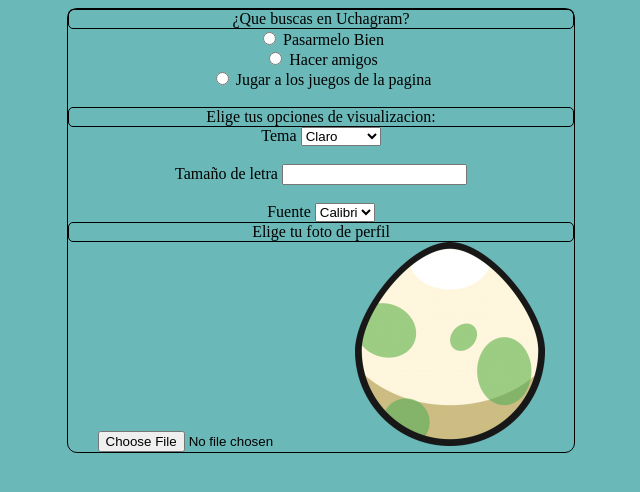
After one commit to PedroPM-775/ProyectoRedSocial, a PHP site: page /perfil.php in a window 1280 px wide. The commit adds this page. Shown: the top 492 px of the page, without its empty margins (319-959 px from the left). Run offline with PHP 8.4, Linux system fonts and the light colour scheme; the visitor is signed in with stand-in values (Sample User, id 1).

Commit message:
commit clase 25_11

```diff
--- /dev/null
+++ b/menu.php
@@ -0,0 +1 @@
+<?php
--- /dev/null
+++ b/perfil.php
@@ -0,0 +1,75 @@
+<?php
+include "DAO.php";
+include "menu.php";
+
+session_start();
+//@ Comprobase que o usuario se autenticou
+if (!isset($_SESSION['usuario'])) {
+    die("Error, inicie sesion <a href='login.php'>aqui</a>.<br />");
+}
+$usuario = $_SESSION['usuario'];
+$foto = "fotos/foto_" . $usuario . ".jpg";
+?>
+
+<!DOCTYPE html>
+<html lang="en">
+
+<head>
+    <meta charset="UTF-8">
+    <meta http-equiv="X-UA-Compatible" content="IE=edge">
+    <meta name="viewport" content="width=device-width, initial-scale=1.0">
+    <link rel="stylesheet" href="hojaform.css">
+    <title>Perfil</title>
+</head>
+
+<body>
+    <div id="contenedorform">
+        <form action="" method="post">
+
+            <legend> ¿Que buscas en Uchagram? </legend>
+            <input type="radio" id="valor1" name="valores[]" value="valor1" <?php if (
+                                                                                isset($_POST['valores']) && in_array("valor1", $_POST['valores'])
+                                                                            ) echo "checked"; ?>>
+            <label for="valor1">Pasarmelo Bien</label><br>
+            <input type="radio" id="valor2" name="valores[]" value="valor2" <?php if (
+                                                                                isset($_POST['valores']) && in_array("valor2", $_POST['valores'])
+                                                                            ) echo "checked"; ?>>
+            <label for="valor2">Hacer amigos</label><br>
+            <input type="radio" id="valor3" name="valores[]" value="valor3" <?php if (
+                                                                                isset($_POST['valores']) && in_array("valor3", $_POST['valores'])
+                                                                            ) echo "checked"; ?>>
+            <label for="valor3">Jugar a los juegos de la pagina</label></br></br>
+
+            <legend> Elige tus opciones de visualizacion: </legend>
+            <label for="lang">Tema</label>
+            <select name="tema" id="lang">
+                <option value="claro" <?php if (isset($_POST['tema']) && strcasecmp("claro", $_POST['tema'])) echo "selected"; ?>>Claro</option>
+                <option value="oscuro" <?php if (isset($_POST['tema']) && strcasecmp("oscuro", $_POST['tema'])) echo "selected"; ?>>Oscuro</option>
+                <option value="accesible" <?php if (isset($_POST['tema']) && strcasecmp("accesible", $_POST['tema'])) echo "selected"; ?>>Accesible</option>
+
+            </select> </br></br>
+            <label for="tamano">Tamaño de letra</label>
+            <input type="number" id="tamano" name="tamano" value="tamaño por defecto" /><br> <br>
+            <label for="lang">Fuente</label>
+            <select name="fuente" id="lang">
+                <option value="calibri" <?php if (isset($_POST['fuente']) && strcasecmp("calibri", $_POST['fuente'])) echo "selected"; ?>>Calibri</option>
+                <option value="arial" <?php if (isset($_POST['fuente']) && strcasecmp("arial", $_POST['fuente'])) echo "selected"; ?>>Arial</option>
+            </select>
+
+
+            <legend>Elige tu foto de perfil </legend>
+            <input type="file" name="foto" id="foto">
+            <img src="<?php
+                        if (file_exists($foto)) {
+                            echo $foto;
+                        } else {
+                            echo "fotos/default.png";
+                        }
+
+
+                        ?>">
+        </form>
+    </div>
+</body>
+
+</html>
```
Also changed, not shown: borrar.php (+5 -2 lines), login.php (+1 -17 lines), usuarios.php (+35 -16 lines), fotos/default.png (added), fotos/foto_PedroAdmin.jpg (added).
